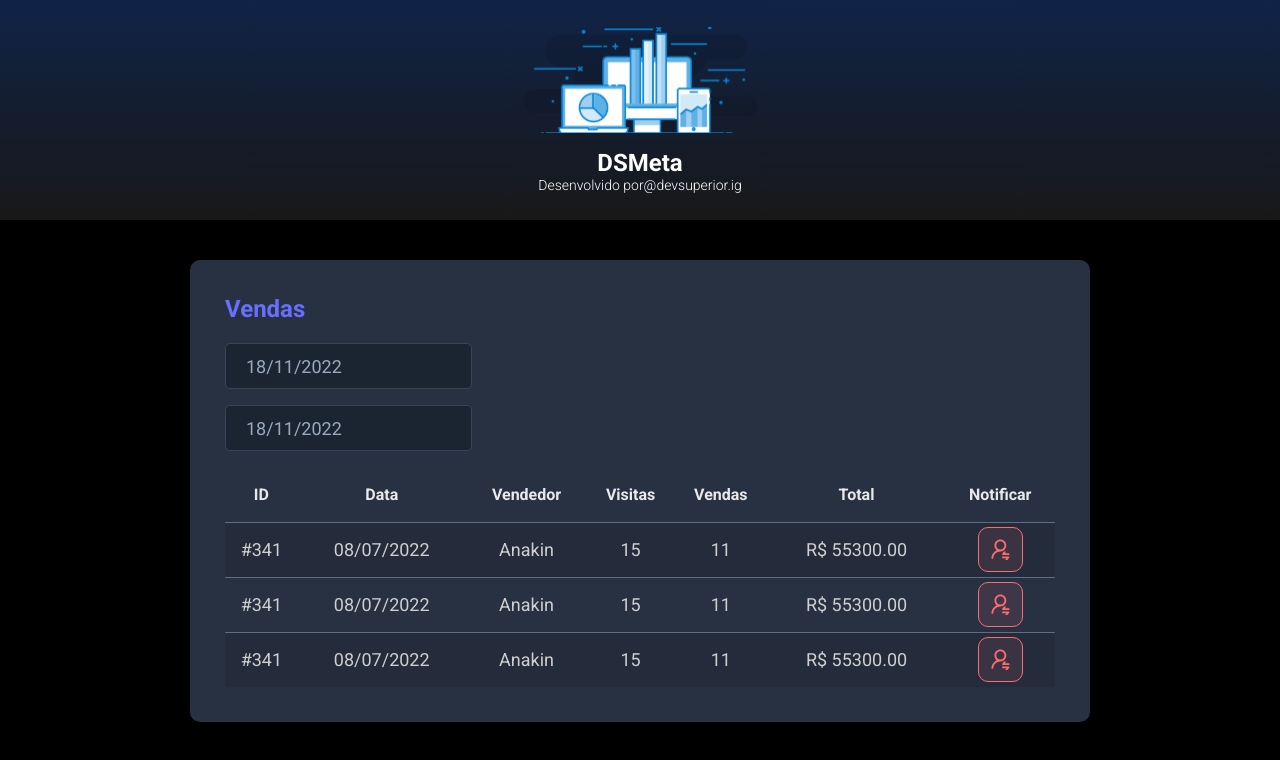
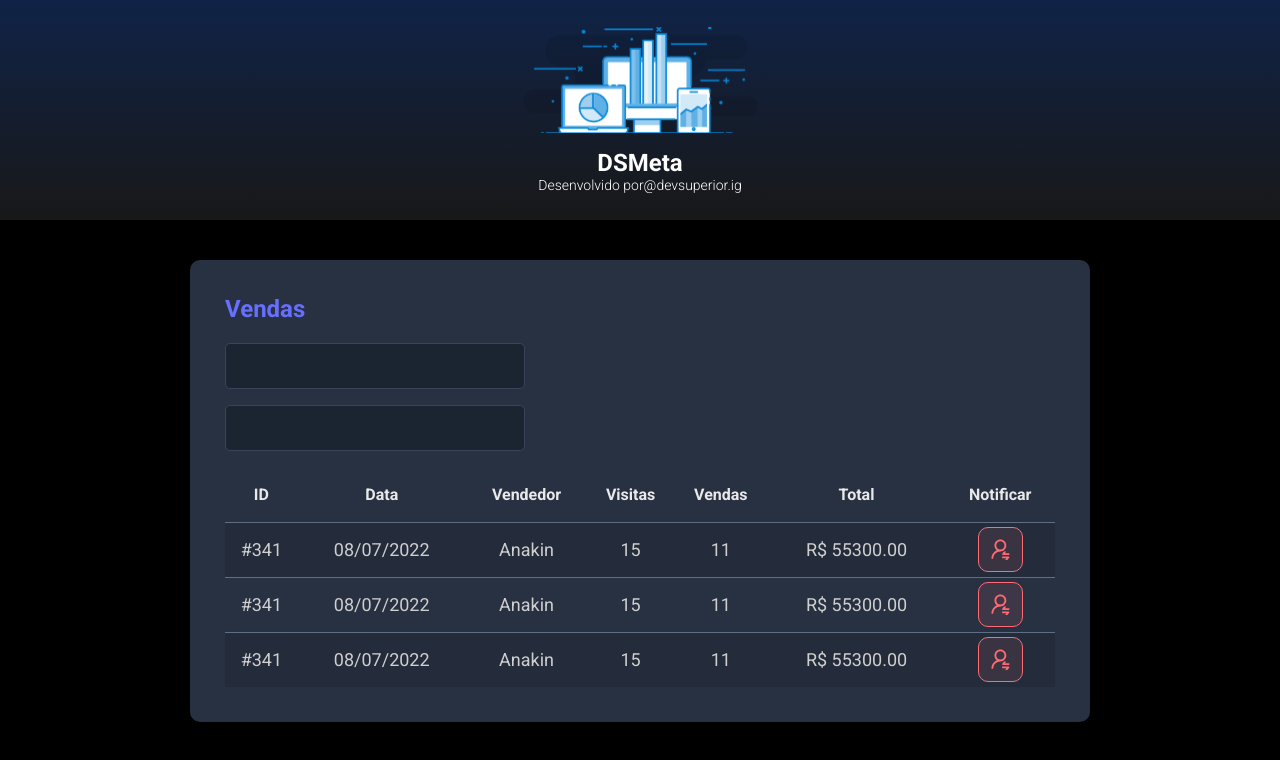
Before and after one commit to WagnerSFranca123/dsmeta, a React (Vite) app in the folder frontend/: page / in a window 1280 px wide. Shown: the top 760 px of the page. Built offline with nearby package versions, Linux system fonts and the light colour scheme.

Commit message:
Revert "Datepicker"
This reverts commit 34dd945d012c453095d87f495f849ca2bf9a1bb0.

```diff
--- a/frontend/package.json
+++ b/frontend/package.json
@@ -9,9 +9,7 @@
     "preview": "vite preview"
   },
   "dependencies": {
-    "@types/react-datepicker": "4.4.2",
     "react": "^18.2.0",
-    "react-datepicker": "4.8.0",
     "react-dom": "^18.2.0"
   },
   "devDependencies": {
--- a/frontend/src/components/SalesCard/index.tsx
+++ b/frontend/src/components/SalesCard/index.tsx
@@ -1,5 +1,3 @@
-import DatePicker from "react-datepicker";
-import "react-datepicker/dist/react-datepicker.css";
 import NotificationButton from '../NotificationButton'
 import './styles.css'
 
@@ -9,20 +7,10 @@ function SalesCard() {
             <h2 className="dsmeta-sales-title" > Vendas</h2 >
             <div>
                 <div className="dsmeta-form-control-container">
-                    <DatePicker
-                        selected={new Date()}
-                        onChange={(date: Date) => { }}
-                        className="dsmeta-form-control"
-                        dateFormat="dd/MM/yyyy"
-                    />
+                    <input className="dsmeta-form-control" type="text" />
                 </div>
                 <div className="dsmeta-form-control-container" >
-                <DatePicker
-                        selected={new Date()}
-                        onChange={(date: Date) => { }}
-                        className="dsmeta-form-control"
-                        dateFormat="dd/MM/yyyy"
-                    />
+                    <input className="dsmeta-form-control" type = "text" />
                 </div >
             </div >
 
```
Also changed, not shown: 1 other file (tests, documents, lock files or other folders).
